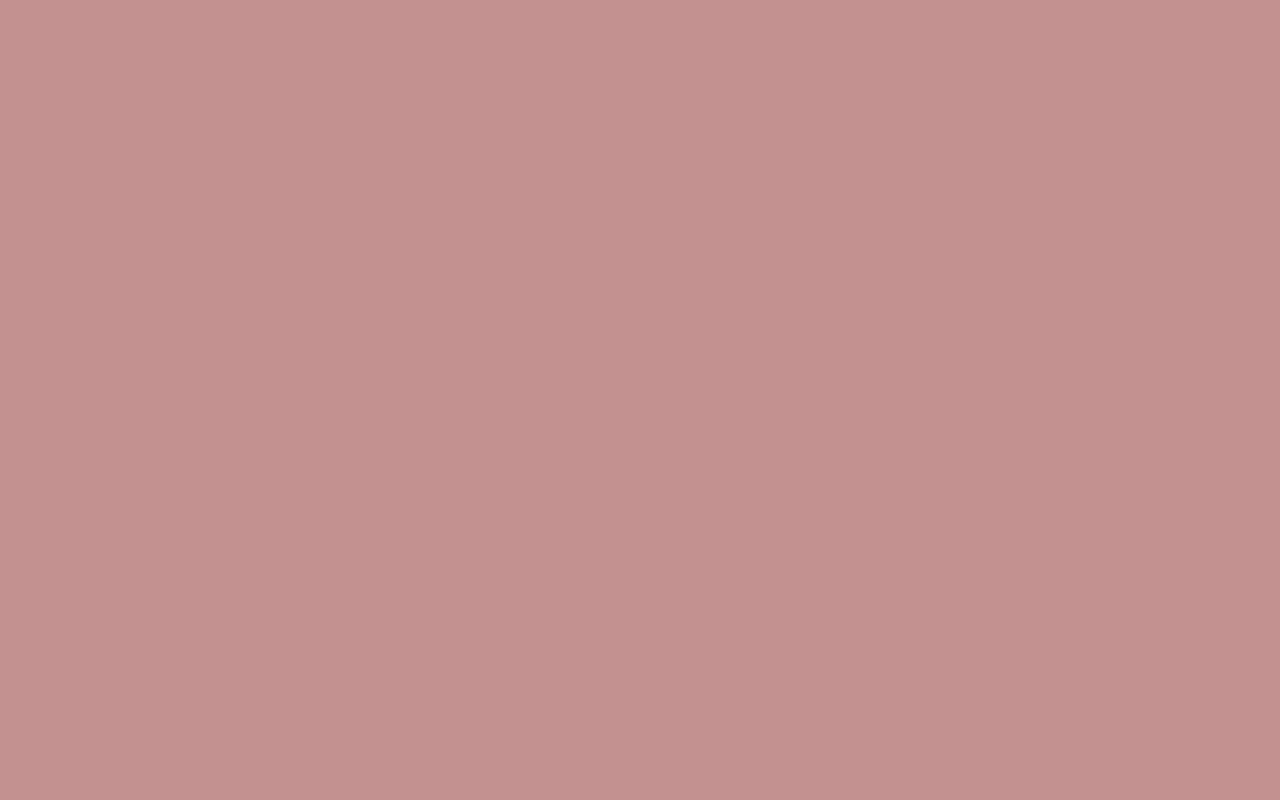
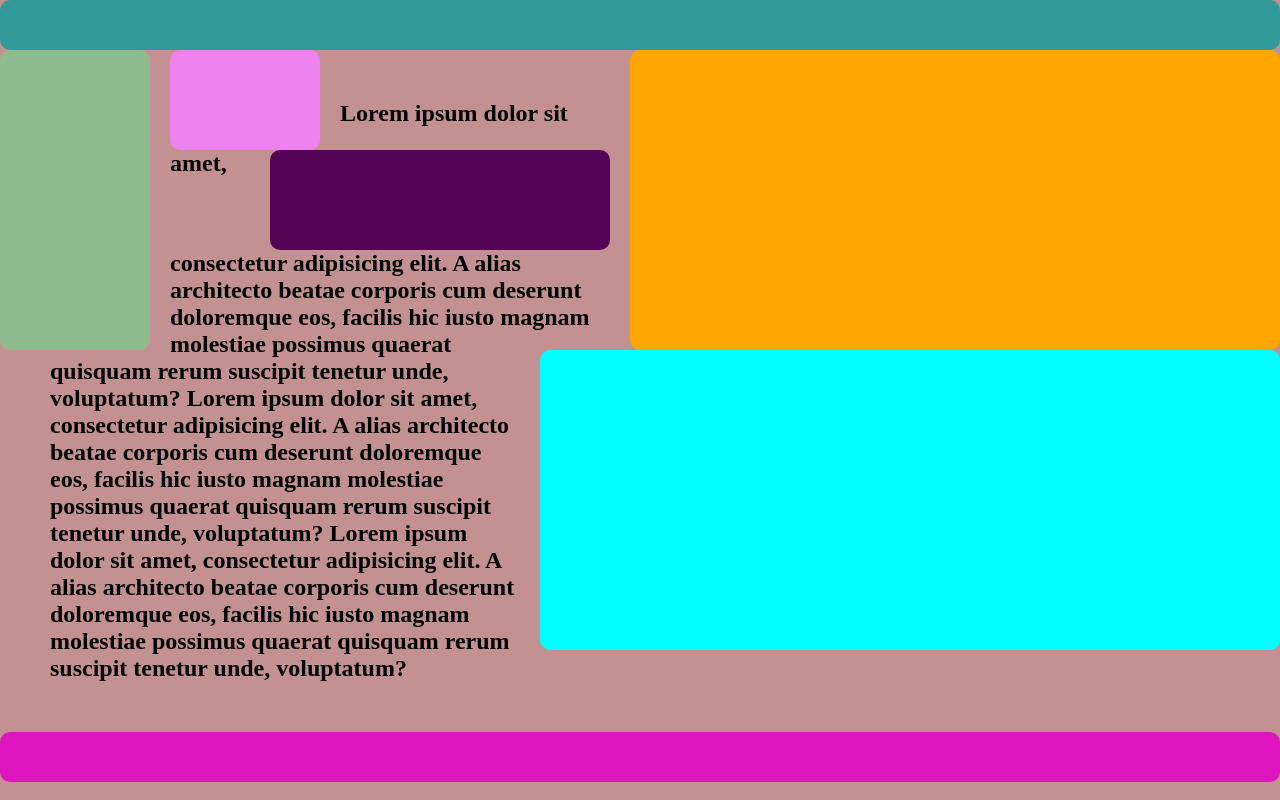
Before and after one commit to AnaCipor/FS-66, a plain HTML site: page HTML/Lessons_HTML/L_10_160726/src/index_float.html in a window 1280 px wide. Drawn offline with Linux system fonts and the light colour scheme.

Commit message:
Initial commit: Float2, added css features

```diff
--- a/HTML/Lessons_HTML/L_10_160726/css/styles_float.css
+++ b/HTML/Lessons_HTML/L_10_160726/css/styles_float.css
@@ -5,3 +5,70 @@
 body {
     background: #c39191;
 }
+
+div {
+    border-radius: 10px;
+    margin-bottom: 0px;
+}
+
+.header, .footer {
+    height: 50px;
+}
+.header {
+    background-color: #339a9a;
+}
+
+.footer {
+    background-color: #df15bf;
+    /*clear: both;*/
+    clear: right;
+    /*clear: left;*/
+}
+
+
+
+.left1 {
+    height: 300px;
+    width: 150px;
+    background-color: darkseagreen;
+    float: left;
+    margin-right: 20px;
+}
+
+.right1 {
+    height: 300px;
+    width: 650px;
+    background-color: orange;
+    float: right;
+    margin-left: 20px;
+}
+
+.left2 {
+    height: 100px;
+    width: 150px;
+    background-color: violet;
+    float: left;
+    margin-right: 20px;
+
+}
+.right2 {
+    height: 100px;
+    width: 340px;
+    background-color: #550555;
+    float: right;
+    margin-left: 20px;
+
+}
+
+.right3 {
+    height: 300px;
+    width: 740px;
+    background-color: aqua;
+    float: right;
+    margin-left: 20px;
+
+}
+
+h2 {
+    padding: 50px;
+}
--- a/HTML/Lessons_HTML/L_10_160726/src/index_float.html
+++ b/HTML/Lessons_HTML/L_10_160726/src/index_float.html
@@ -4,9 +4,20 @@
   <meta charset = "UTF-8">
   <meta name = "viewport" content = "width=device-width, initial-scale=1.0">
   <title>Title</title>
-  <link rel = "stylesheet"  href = "../css/styles_float.css">
+  <link rel = "stylesheet" href = "../css/styles_float.css">
 </head>
 <body>
+<div class = "header"></div>
+<div class = "left1"></div>
+<div class = "right1"></div>
+<div class = "left2"></div>
+<div class = "right2"></div>
+<div class = "right3"></div>
+<h2>Lorem ipsum dolor sit amet, consectetur adipisicing elit. A alias architecto beatae corporis cum deserunt doloremque eos, facilis hic iusto magnam molestiae possimus quaerat quisquam rerum suscipit tenetur unde, voluptatum?
+Lorem ipsum dolor sit amet, consectetur adipisicing elit. A alias architecto beatae corporis cum deserunt doloremque eos, facilis hic iusto magnam molestiae possimus quaerat quisquam rerum suscipit tenetur unde, voluptatum?
+Lorem ipsum dolor sit amet, consectetur adipisicing elit. A alias architecto beatae corporis cum deserunt doloremque eos, facilis hic iusto magnam molestiae possimus quaerat quisquam rerum suscipit tenetur unde, voluptatum?
+</h2>
 
+<div class = "footer"></div>
 </body>
 </html>
```
